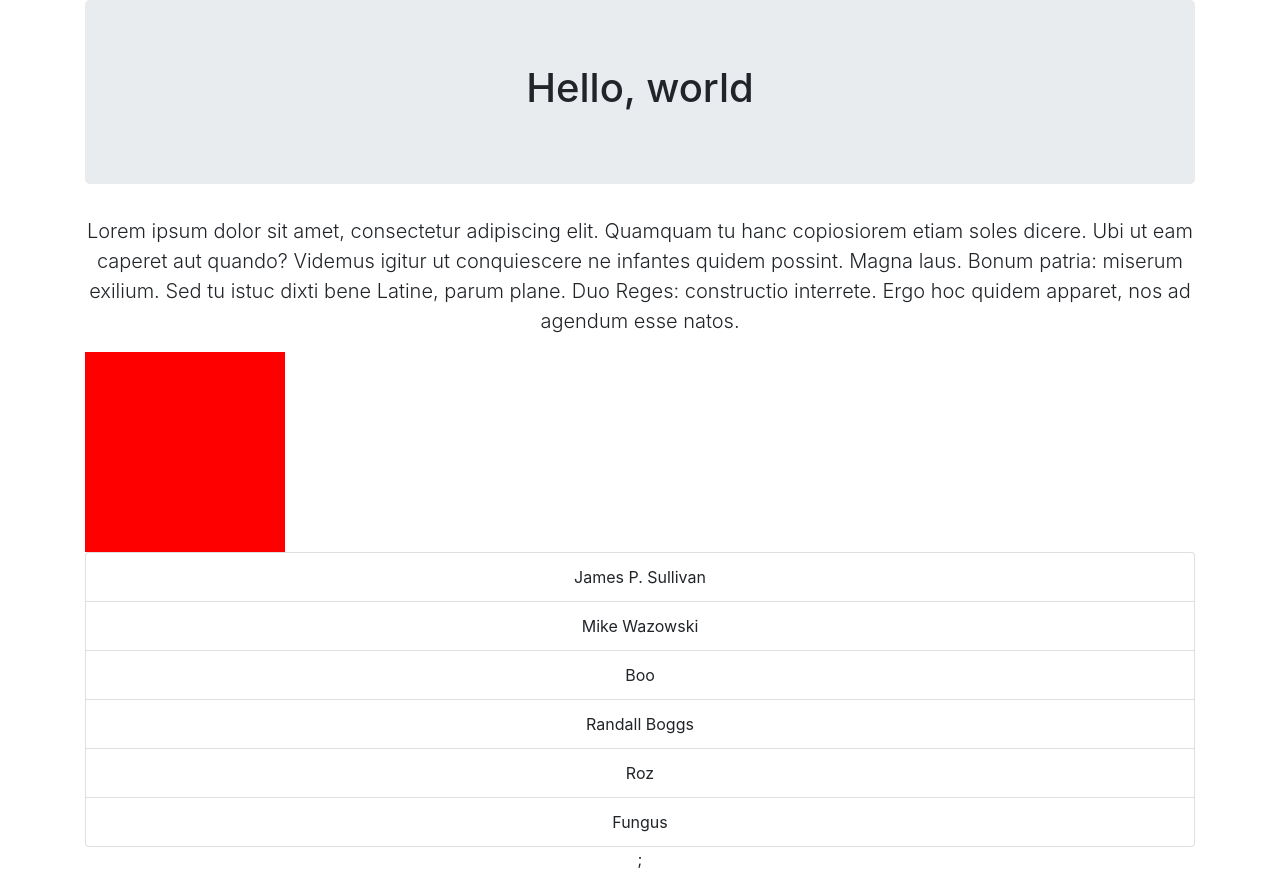
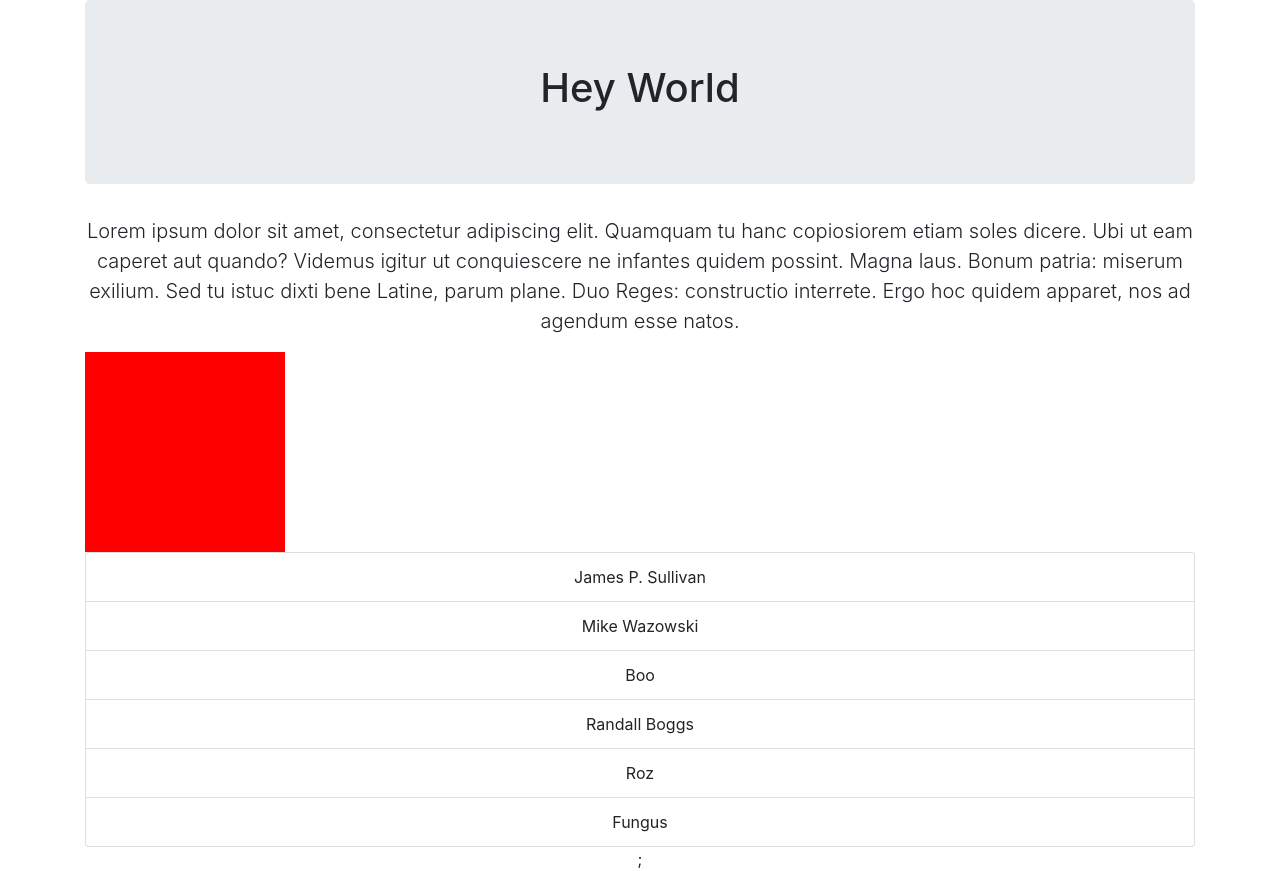
Before and after one commit to AlexanderBraatz/w910reactUI, a React (Create React App) app in the folder w910react/: page / in a window 1280 px wide. Built offline with nearby package versions, Linux system fonts and the light colour scheme.

Commit message:
W9D2 chall 02-props added prop for Header text

```diff
--- a/w910react/src/components/Header.jsx
+++ b/w910react/src/components/Header.jsx
@@ -1,8 +1,10 @@
 import React from "react";
 
-const Header = () => (
+// the props object is passed as the argument with all props declared in Stuff as its properties
+//props.text === { text } because we are still in Js land no {{ text}}
+const Header = ({text}) => (
     <header className="jumbotron #f0ad4e">
-        <h1>Hello, world</h1>
+        <h1>{ text }</h1>
     </header>
 )
 
--- a/w910react/src/components/Stuff.jsx
+++ b/w910react/src/components/Stuff.jsx
@@ -7,7 +7,7 @@ import People from './People'
 
 const Stuff = () => (
     <>
-      <Header />
+      <Header text="Hey World"></Header>
       <Paragraph />
       <Square />
       <People />
```
